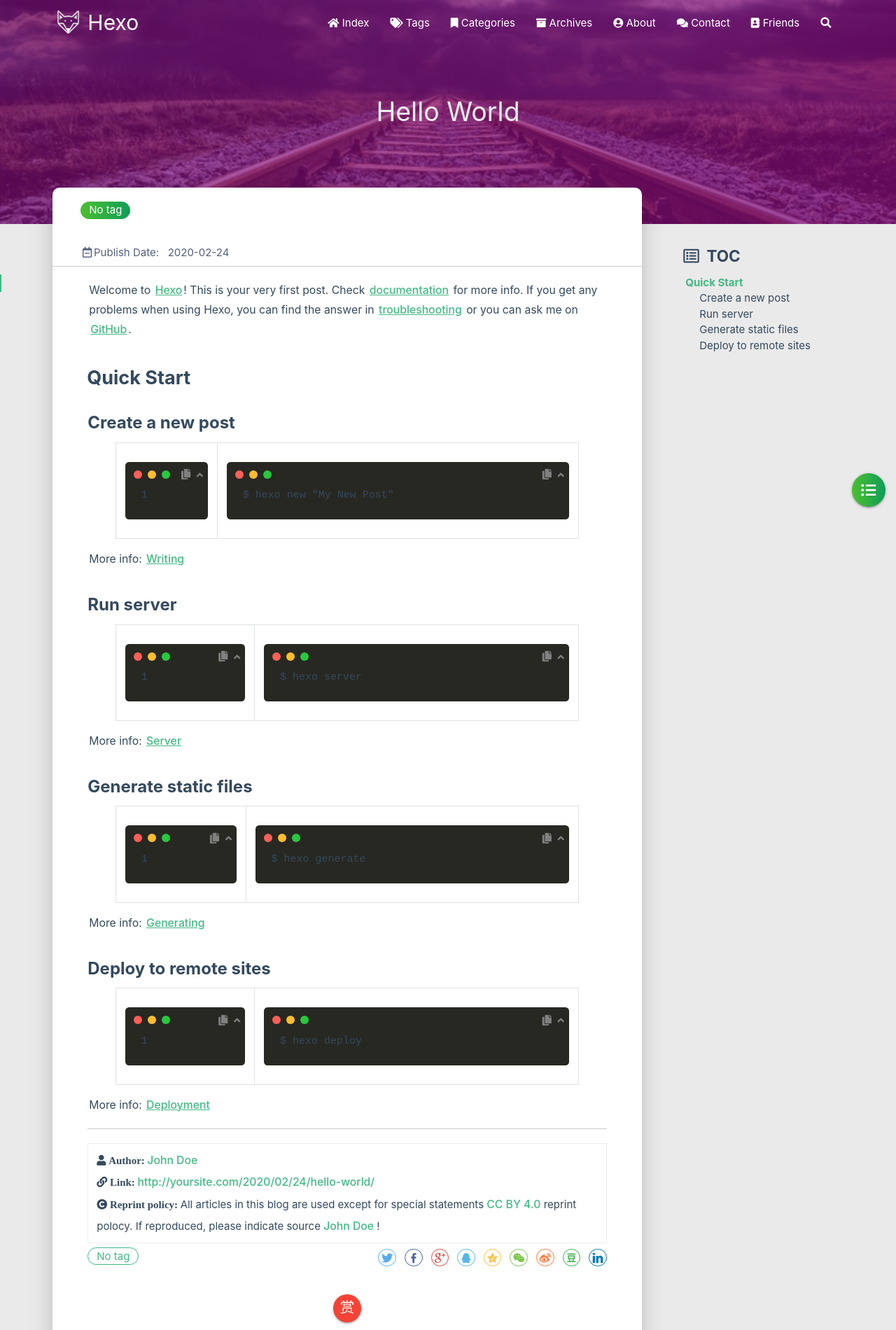
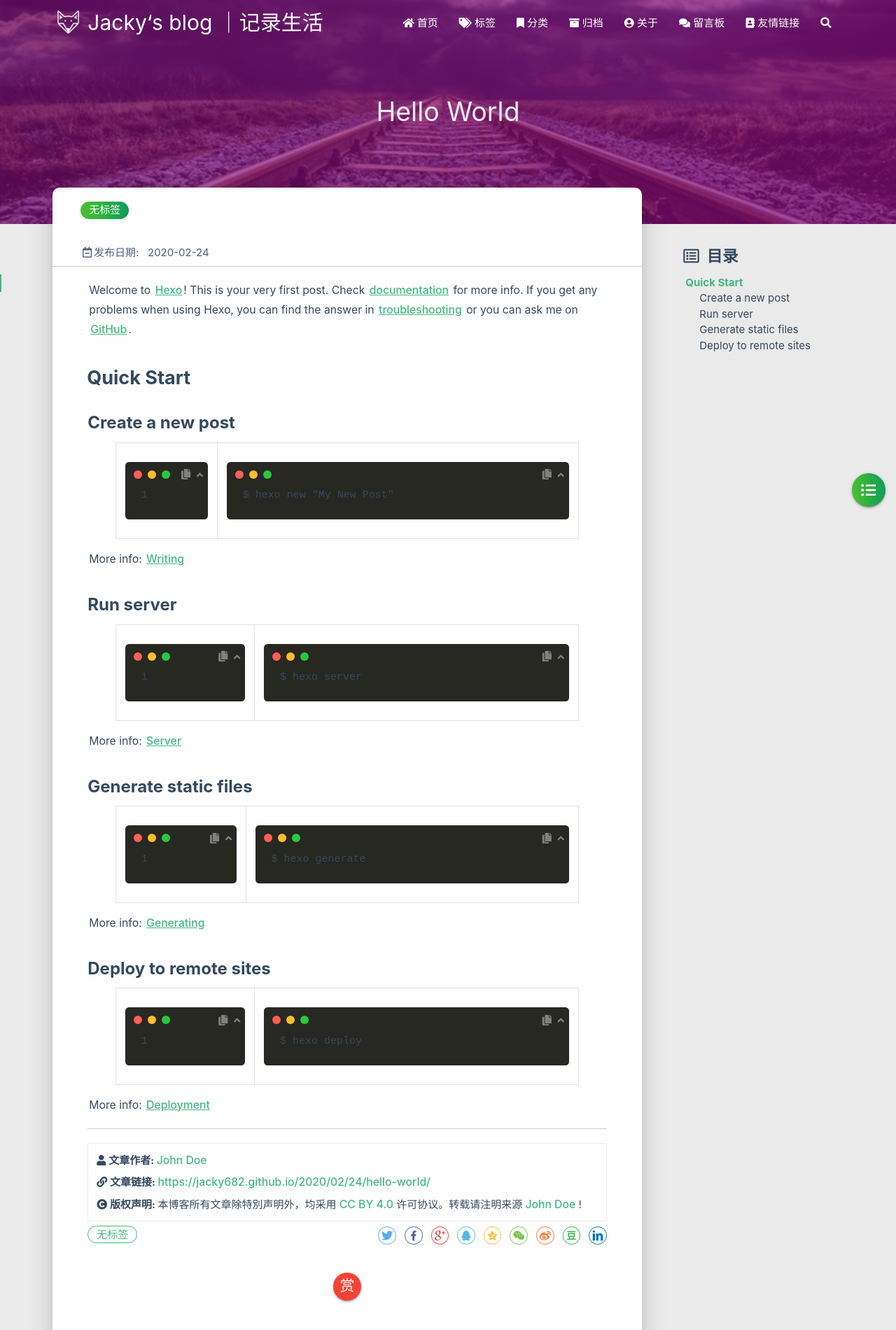
Before and after one commit to jacky682/jacky682.github-io, a plain HTML site: page 2020/02/24/hello-world/index.html in a window 1280 px wide. Shown: the top 1900 px of the page at 70% size. Drawn offline with Linux system fonts and the light colour scheme; some packages are replaced by stand-ins of ours; no server answers; a script that the page names is missing.

Commit message:
Site updated: 2020-02-24 10:59:03

```diff
--- a/2020/02/24/hello-world/index.html
+++ b/2020/02/24/hello-world/index.html
@@ -1,10 +1,10 @@
 <!DOCTYPE HTML>
-<html lang="en">
+<html lang="zh-CN">
 
 
 <head>
     <meta charset="utf-8">
-    <meta name="keywords" content="Hello World, Hexo">
+    <meta name="keywords" content="Hello World, Jacky‘s blog ｜记录生活">
     <meta name="description" content="Welcome to Hexo! This is your very first post. Check documentation for more info. If you get any problems when using Hex">
     <meta http-equiv="X-UA-Compatible" content="IE=edge">
     <meta name="viewport" content="width=device-width, initial-scale=1.0, user-scalable=no">
@@ -13,7 +13,7 @@
     <meta name="format-detection" content="telephone=no">
     <meta name="apple-mobile-web-app-capable" content="yes">
     <meta name="apple-mobile-web-app-status-bar-style" content="black-translucent">
-    <title>Hello World | Hexo</title>
+    <title>Hello World | Jacky‘s blog ｜记录生活</title>
     <link rel="icon" type="image/png" href="/favicon.png">
 
     <link rel="stylesheet" type="text/css" href="/libs/awesome/css/all.css">
@@ -38,7 +38,7 @@
 
                     <img src="/medias/logo.png" class="logo-img" alt="LOGO">
 
-                    <span class="logo-span">Hexo</span>
+                    <span class="logo-span">Jacky‘s blog ｜记录生活</span>
                 </a>
             </div>
 
@@ -52,7 +52,7 @@
 
       <i class="fas fa-home" style="zoom: 0.6;"></i>
 
-      <span>Index</span>
+      <span>首页</span>
     </a>
 
   </li>
@@ -63,7 +63,7 @@
 
       <i class="fas fa-tags" style="zoom: 0.6;"></i>
 
-      <span>Tags</span>
+      <span>标签</span>
     </a>
 
   </li>
@@ -74,7 +74,7 @@
 
       <i class="fas fa-bookmark" style="zoom: 0.6;"></i>
 
-      <span>Categories</span>
+      <span>分类</span>
     </a>
 
   </li>
@@ -85,7 +85,7 @@
 
       <i class="fas fa-archive" style="zoom: 0.6;"></i>
 
-      <span>Archives</span>
+      <span>归档</span>
     </a>
 
   </li>
@@ -96,7 +96,7 @@
 
       <i class="fas fa-user-circle" style="zoom: 0.6;"></i>
 
-      <span>About</span>
+      <span>关于</span>
     </a>
 
   </li>
@@ -107,7 +107,7 @@
 
       <i class="fas fa-comments" style="zoom: 0.6;"></i>
 
-      <span>Contact</span>
+      <span>留言板</span>
     </a>
 
   </li>
@@ -118,14 +118,14 @@
 
       <i class="fas fa-address-book" style="zoom: 0.6;"></i>
 
-      <span>Friends</span>
+      <span>友情链接</span>
     </a>
 
   </li>
 
   <li>
     <a href="#searchModal" class="modal-trigger waves-effect waves-light">
-      <i id="searchIcon" class="fas fa-search" title="Search" style="zoom: 0.85;"></i>
+      <i id="searchIcon" class="fas fa-search" title="搜索" style="zoom: 0.85;"></i>
     </a>
   </li>
 </ul>
@@ -136,7 +136,7 @@
 
         <img src="/medias/logo.png" class="logo-img circle responsive-img">
 
-        <div class="logo-name">Hexo</div>
+        <div class="logo-name">Jacky‘s blog ｜记录生活</div>
         <div class="logo-desc">
 
             Never really desperate, only the lost of the soul.
@@ -154,7 +154,7 @@
 
 			    <i class="fa-fw fas fa-home"></i>
 
-			Index
+			首页
 		</a>
 
         </li>
@@ -165,7 +165,7 @@
 
 			    <i class="fa-fw fas fa-tags"></i>
 
-			Tags
+			标签
 		</a>
 
         </li>
@@ -176,7 +176,7 @@
 
 			    <i class="fa-fw fas fa-bookmark"></i>
 
-			Categories
+			分类
 		</a>
 
         </li>
@@ -187,7 +187,7 @@
 
 			    <i class="fa-fw fas fa-archive"></i>
 
-			Archives
+			归档
 		</a>
 
         </li>
@@ -198,7 +198,7 @@
 
 			    <i class="fa-fw fas fa-user-circle"></i>
 
-			About
+			关于
 		</a>
 
         </li>
@@ -209,7 +209,7 @@
 
 			    <i class="fa-fw fas fa-comments"></i>
 
-			Contact
+			留言板
 		</a>
 
         </li>
@@ -220,7 +220,7 @@
 
 			    <i class="fa-fw fas fa-address-book"></i>
 
-			Friends
+			友情链接
 		</a>
 
         </li>
@@ -424,7 +424,7 @@
                 <div class="col s7">
 
                           <div class="article-tag">
-                            <span class="chip bg-color">No tag</span>
+                            <span class="chip bg-color">无标签</span>
                           </div>
 
                 </div>
@@ -436,7 +436,7 @@
             <div class="post-info">
 
                 <div class="post-date info-break-policy">
-                    <i class="far fa-calendar-minus fa-fw"></i>Publish Date:&nbsp;&nbsp;
+                    <i class="far fa-calendar-minus fa-fw"></i>发布日期:&nbsp;&nbsp;
                     2020-02-24
                 </div>
 
@@ -478,34 +478,34 @@
             <div class="reprint__author">
                 <span class="reprint-meta" style="font-weight: bold;">
                     <i class="fas fa-user">
-                        Author:
+                        文章作者:
                     </i>
                 </span>
                 <span class="reprint-info">
-                    <a href="http://yoursite.com" rel="external nofollow noreferrer">John Doe</a>
+                    <a href="https://jacky682.github.io" rel="external nofollow noreferrer">John Doe</a>
                 </span>
             </div>
             <div class="reprint__type">
                 <span class="reprint-meta" style="font-weight: bold;">
                     <i class="fas fa-link">
-                        Link:
+                        文章链接:
                     </i>
                 </span>
                 <span class="reprint-info">
-                    <a href="http://yoursite.com/2020/02/24/hello-world/">http://yoursite.com/2020/02/24/hello-world/</a>
+                    <a href="https://jacky682.github.io/2020/02/24/hello-world/">https://jacky682.github.io/2020/02/24/hello-world/</a>
                 </span>
             </div>
             <div class="reprint__notice">
                 <span class="reprint-meta" style="font-weight: bold;">
                     <i class="fas fa-copyright">
-                        Reprint policy:
+                        版权声明:
                     </i>
                 </span>
                 <span class="reprint-info">
-                    All articles in this blog are used except for special statements
+                    本博客所有文章除特別声明外，均采用
                     <a href="https://creativecommons.org/licenses/by/4.0/deed.zh" rel="external nofollow noreferrer" target="_blank">CC BY 4.0</a>
-                    reprint polocy. If reproduced, please indicate source
-                    <a href="http://yoursite.com" target="_blank">John Doe</a>
+                    许可协议。转载请注明来源
+                    <a href="https://jacky682.github.io" target="_blank">John Doe</a>
                     !
                 </span>
             </div>
@@ -514,7 +514,7 @@
 
     <script async defer>
       document.addEventListener("copy", function (e) {
-        let toastHTML = '<span>Copied successfully, please follow the reprint policy of this article</span><button class="btn-flat toast-action" onclick="navToReprintStatement()" style="font-size: smaller">more</a>';
+        let toastHTML = '<span>复制成功，请遵循本文的转载规则</span><button class="btn-flat toast-action" onclick="navToReprintStatement()" style="font-size: smaller">查看</a>';
         M.toast({html: toastHTML})
       });
 
@@ -529,7 +529,7 @@
                 <div class="post-meta__tag-list" style="display: inline-block;">
 
                         <div class="article-tag">
-                            <span class="chip bg-color">No tag</span>
+                            <span class="chip bg-color">无标签</span>
                         </div>
 
                 </div>
@@ -695,7 +695,7 @@
 
         <div class="article col s12 m6" data-aos="fade-up" data-aos="fade-up">
             <div class="article-badge left-badge text-color">
-                <i class="far fa-dot-circle"></i>&nbsp;Current
+                <i class="far fa-dot-circle"></i>&nbsp;本篇
             </div>
             <div class="card">
                 <a href="/2020/02/24/hello-world/">
@@ -733,7 +733,7 @@
 
         <div class="article col s12 m6" data-aos="fade-up">
             <div class="article-badge right-badge text-color">
-                Current&nbsp;<i class="far fa-dot-circle"></i>
+                本篇&nbsp;<i class="far fa-dot-circle"></i>
             </div>
             <div class="card">
                 <a href="/2020/02/24/hello-world/">
@@ -803,7 +803,7 @@ code[class*="language-"], pre[class*="language-"] { white-space: pre !important;
     </div>
     <div id="toc-aside" class="expanded col l3 hide-on-med-and-down">
         <div class="toc-widget">
-            <div class="toc-title"><i class="far fa-list-alt"></i>&nbsp;&nbsp;TOC</div>
+            <div class="toc-title"><i class="far fa-list-alt"></i>&nbsp;&nbsp;目录</div>
             <div id="toc-content"></div>
         </div>
     </div>
@@ -931,7 +931,7 @@ code[class*="language-"], pre[class*="language-"] { white-space: pre !important;
         <div class="col s12 m8 l8 copy-right">
             Copyright&nbsp;&copy;
             <span id="year">2019</span>
-            <a href="http://yoursite.com" target="_blank">John Doe</a>
+            <a href="https://jacky682.github.io" target="_blank">John Doe</a>
             |&nbsp;Powered by&nbsp;<a href="https://hexo.io/" target="_blank">Hexo</a>
             |&nbsp;Theme&nbsp;<a href="https://github.com/blinkfox/hexo-theme-matery" target="_blank">Matery</a>
             <br>
@@ -999,8 +999,8 @@ code[class*="language-"], pre[class*="language-"] { white-space: pre !important;
 <div id="searchModal" class="modal">
     <div class="modal-content">
         <div class="search-header">
-            <span class="title"><i class="fas fa-search"></i>&nbsp;&nbsp;Search</span>
-            <input type="search" id="searchInput" name="s" placeholder="Please enter a search keyword"
+            <span class="title"><i class="fas fa-search"></i>&nbsp;&nbsp;搜索</span>
+            <input type="search" id="searchInput" name="s" placeholder="请输入搜索的关键字"
                    class="search-input">
         </div>
         <div id="searchResult"></div>
```
Also changed, not shown: archives/2020/02/index.html (+27 -27 lines), archives/2020/index.html (+27 -27 lines), archives/index.html (+27 -27 lines), index.html (+25 -25 lines).
